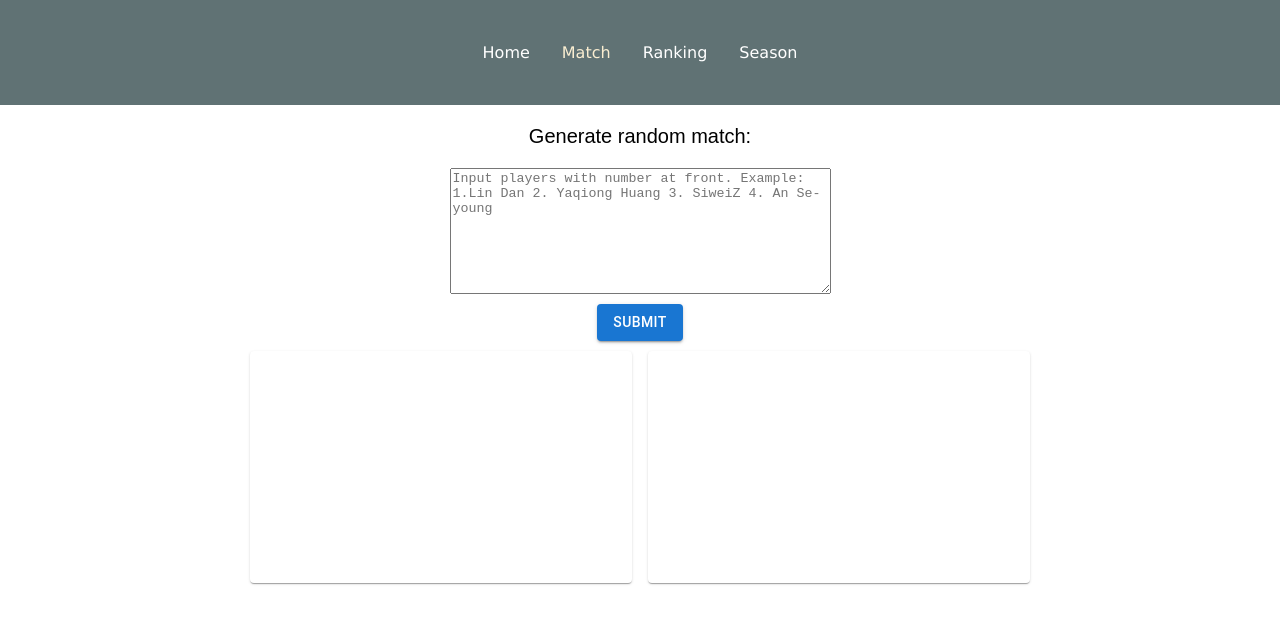
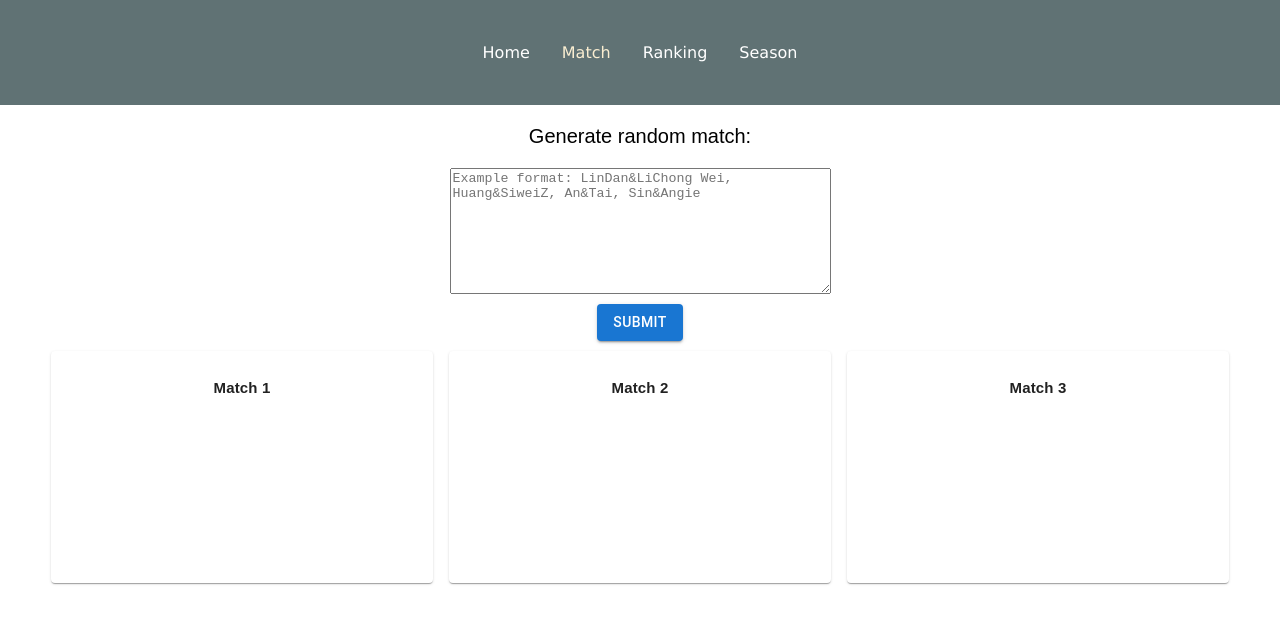
Before and after one commit to ElaineLovesAvocado/kc-badminton, a React (Create React App) app: page /match in a window 1280 px wide. Shown: the top 624 px of the page. Built offline with nearby package versions, Linux system fonts and the light colour scheme.

Commit message:
Generate all 3 matches random

```diff
--- a/src/pages/match.css
+++ b/src/pages/match.css
@@ -3,6 +3,12 @@ p{
     font-size: 20px;
     text-align: center;
 }
+
+h1{
+    font-family: Arial;
+    font-size: 15px;
+}
+
 .firstGame {
     display: flex;
     justify-content: center;
@@ -20,7 +26,10 @@ p{
     padding-top: 10px;
     display: flex;
     justify-content: center;
+    font-family: Arial;
+    font-size: 20px;
 }
+
 
 .teamMatch {
     font-family: Arial;
--- a/src/pages/match.js
+++ b/src/pages/match.js
@@ -47,18 +47,36 @@ function formatMatch(array, formatString) {
 
 }
 
+function formatTeamMatch(array, formatString){
+  if (array.length % 2 != 0) {
+    return "Please check the size of input players!! \n Need to be multiple of 2!"
+  }
+
+  if (array.length < 2){
+    console.log(formatString)
+    return formatString
+  }
+
+  while (array.length > 1) {
+    formatString += '🏸' + array[0] + '  🆚  ' + array[1] + "\n"
+    let newArr = array.slice(2)
+    return formatTeamMatch(newArr, formatString)
+  }
+}
+
 
 const Match = () => {
   const [players, setplayers]  = React.useState("");
+  const [teamMatch, setteamMatch] = React.useState([])
   const [match, setmatch] = React.useState([]);
   const [match2, setmatch2] = React.useState([]);
 
 
   const generateRandomMatch = (event) => {
       event.preventDefault();
-      //var playersArr = playersRef.current.value.replace(/[0-9]/g, "").replace(/\./g,"").replace(/\s+/g, ' ').trim().split(' ')
 
-      var playersArr = players.replace('1.', '').trim().split(/[0-9]+\./)
+      //var playersArr = players.replace('1.', '').trim().split(/[0-9]+\./)
+      var playersArr = players.replace(/,/g, '&').replace(/\s/g, '').split('&')
 
       var shuffledArr1 = shuffleArray(playersArr)
       var shuffledArrSecondTime = shuffleArray(playersArr)
@@ -67,8 +85,13 @@ const Match = () => {
       setmatch(shuffledArr1)
       setmatch2(shuffledArr2)
 
-      console.log(shuffledArr1)
-      console.log(shuffledArr2)
+      var teamPlayersArr = players.replace(/\s/g, '').split(/,/g)
+      console.log("*****teamPlayerARR")
+      console.log(teamPlayersArr)
+      var shuffledArr3 = shuffleArray(teamPlayersArr)
+      setteamMatch(shuffledArr3)
+      console.log("shuffled team match *********")
+      console.log(shuffledArr3)
   }
 
   return (
@@ -76,7 +99,7 @@ const Match = () => {
 
           <p>Generate random match:</p>
           <div className='firstGame'>
-            <textarea name="postContent" placeholder='Input players with number at front. Example: 1.Lin Dan 2. Yaqiong Huang 3. SiweiZ 4. An Se-young'
+            <textarea name="postContent" placeholder='Example format: LinDan&LiChong Wei, Huang&SiweiZ, An&Tai, Sin&Angie'
             rows={8} cols={45} value={players} onChange={e => setplayers(e.target.value)}>
 
             </textarea>
@@ -88,10 +111,16 @@ const Match = () => {
           <div className='shuffledMatch'>
 
               <Stack direction="row" spacing={2}>
+              <DemoPaper variant="elevation">
+                  <h1>Match 1</h1>
+                  <pre className='teamMatch'>{formatTeamMatch(teamMatch, ' ')}</pre>
+                </DemoPaper>
                 <DemoPaper variant="elevation">
+                  <h1>Match 2</h1>
                   <pre className='teamMatch'>{formatMatch(match, ' ')}</pre>
                 </DemoPaper>
                 <DemoPaper variant="elevation">
+                  <h1>Match 3</h1>
                   <pre className='teamMatch'>{formatMatch(match2, ' ')}</pre>
                 </DemoPaper>
               </Stack>
```
